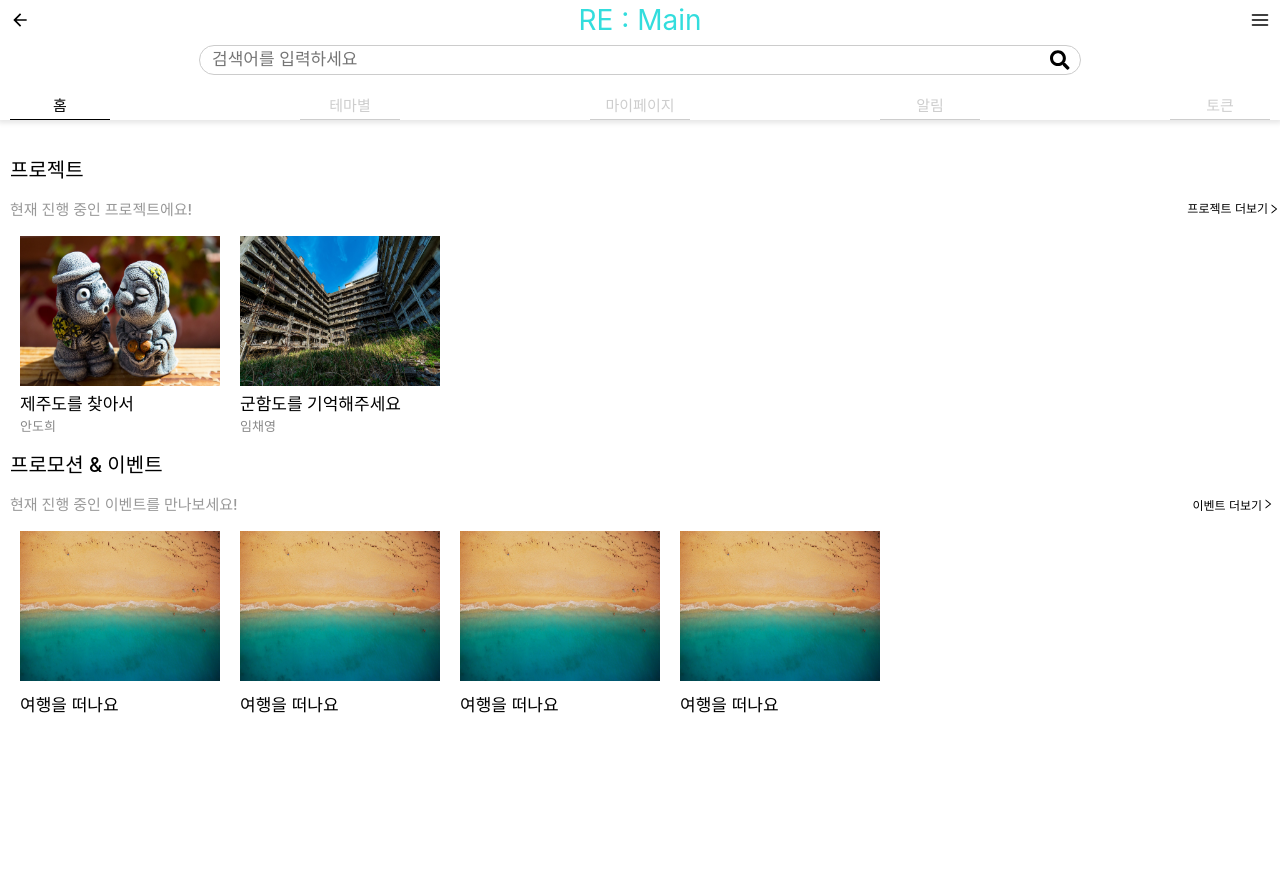
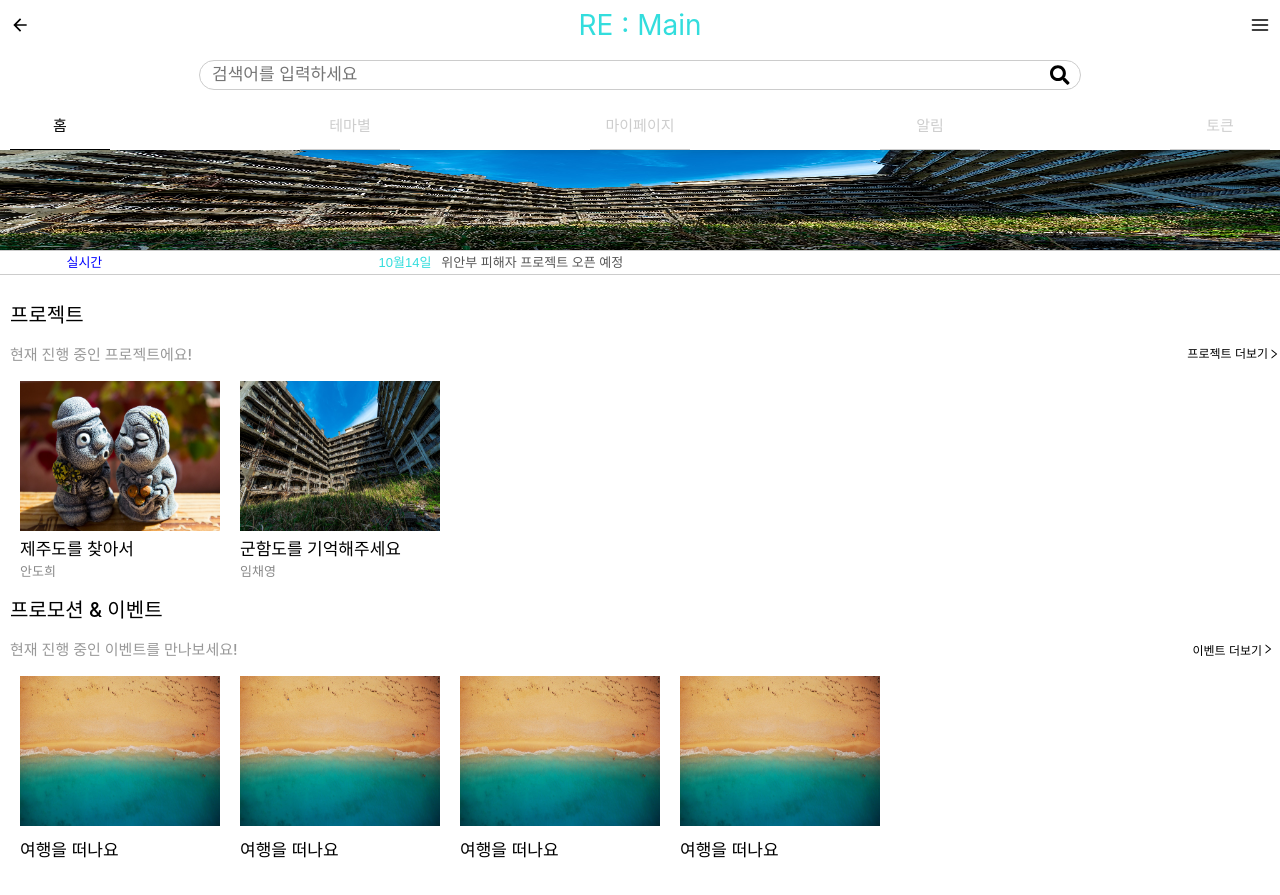
Before and after one commit to JunhoBae999/REMAIN-Project, a React (Create React App) app: page /#/home in a window 1280 px wide. Before the commit the page ends 800 px from the top, so only its background shows below. Built offline with nearby package versions, Linux system fonts and the light colour scheme.

Commit message:
Create Advertisement Component

```diff
--- /dev/null
+++ b/src/Components/Advertisement.js
@@ -0,0 +1,60 @@
+import React from 'react';
+import styled from "styled-components";
+
+export default function Campaign() {
+  return (
+    <>
+    <Advertise src={require('../assets/project2.jpg')} width='300' height='100'/>
+    <Theme>
+      <Live> 실시간 </Live>
+      <Time> 10월14일 </Time>
+      <Content>위안부 피해자 프로젝트 오픈 예정</Content>
+    </Theme>
+    </>
+  );
+}
+
+const Advertise = styled.img`
+   width : 100%;
+   display: flex;
+`;
+
+const Live = styled.span`
+   flex: 1;
+   color: #0000FF;
+    align-items: center;
+`;
+
+const Time = styled.span`
+    flex: 2;
+    color : #3dd;
+    display: flex;
+    justify-content: flex-end;
+    align-items: center;
+`;
+
+const Content = styled.span`
+   flex: 6;
+   display: flex;
+   justify-content: flex-start;
+   padding-left : 10px;
+`;
+
+const Theme = styled.button`
+    font-size: 13px;
+    background-color : white;
+    width: 100%;
+    border-left: none;
+    border-right: none;
+    margin-bottom: 20px;
+    padding-left : 15px;
+    display: flex;
+    flex-direction: row;
+    justify-content: space-between;
+    align-content: center;
+    height : 25px;
+    font-weight: 300;
+    color : #555555;
+    border-top: 1px solid #CCCCCC;
+    border-bottom: 1px solid #CCCCCC;
+`;
--- a/src/Components/Header.js
+++ b/src/Components/Header.js
@@ -51,7 +51,7 @@ const Header = styled.header`
   top: 0;
   left: 0;
   width: 100%;
-  height: 120px;
+  height: 150px;
   display: flex;
   z-index: 10;
   box-shadow: 0px 1px 5px 2px rgba(0, 0, 0, 0.1);
@@ -63,7 +63,7 @@ const List = styled.ul`
   padding-left : 10px;
   padding-right : 10px;
   font-size: 20px;
-  flex : 1;
+  height: 50px;
   width : 100%;
   flex-direction: row;
   align-items: center;
@@ -75,7 +75,7 @@ const Item = styled.li`
   width: 20%;
   min-width: 60px;
   max-width: 100px;
-  height: 40px;
+  height: 50px;
   text-align: center;
   color: ${props => (props.current ? "#000000" : "rgba(200, 200, 200, 0.9)")};;
   border-bottom: 1px solid
@@ -120,7 +120,6 @@ width: 70%;
 max-width: 500;
 border: 1px solid #CCCCCC;
 border-radius: 30px;
-padding-left: 10px;
 justify-content: space-between;
 margin-left : 15%;
 `;
--- a/src/Routes/Alarm/AlarmPresenter.js
+++ b/src/Routes/Alarm/AlarmPresenter.js
@@ -1,15 +1,12 @@
 import React from 'react';
 import styled from "styled-components";
+import Advertise from '../../Components/Advertisement'
 
 export default function Donation() {
   return (
    <>
-     <Advertise />
-     <Theme>
-       <span>위안부 피해자 프로젝트 오픈 예정</span>
-     </Theme>
+    <Advertise />
      <Main>
-
         <JoinBtn>
           <JoinBtntext>제주 4.3 사건 NFT 토큰 지급까지 3번 남았습니다</JoinBtntext>
         </JoinBtn>
@@ -27,38 +24,10 @@ export default function Donation() {
   );
 }
 
-const Advertise = styled.span`
-   width : 100px;
-   height: 200px;
-   border : 1px solid black;
-`;
-
-const Theme = styled.button`
-    font-size: 15px;
-    background-color : white;
-    width: 100%;
-    border-left: none;
-    border-right: none;
-    margin-top: 20px;
-    margin-bottom: 20px;
-    padding-left : 15px;
-    display: flex;
-    flex-direction: row;
-    justify-content: space-between;
-    align-content: center;
-    height : 20px;
-    font-weight: 300;
-    color : #555555;
-    border-top: 1px solid #CCCCCC;
-    border-bottom: 1px solid #CCCCCC;
-`;
-
-
 const Main = styled.ul`
     display: flex;
     flex-direction: column;
-    padding : 10px;
-    height: 600px;
+    height: 400px;
     font-weight : 400;
     align-items: center;
     width : 100%;
--- a/src/Routes/Home/HomePresenter.js
+++ b/src/Routes/Home/HomePresenter.js
@@ -2,13 +2,18 @@ import React from 'react';
 import styled from "styled-components";
 import Project from '../../Components/Project';
 import Campaign from '../../Components/Campaign';
+import Advertise from '../../Components/Advertisement'
 
 export default function HomePresenter() {
   return (
+    <>
+    <Advertise />
     <Main>
+
       <Project />
       <Campaign />
     </Main>
+    </>
   );
 }
 
```
